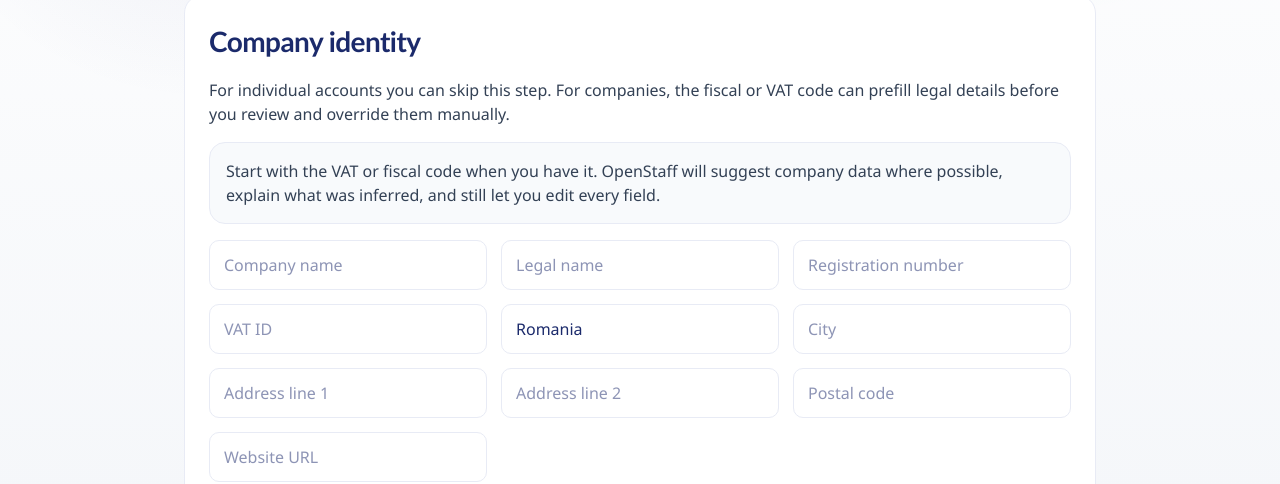
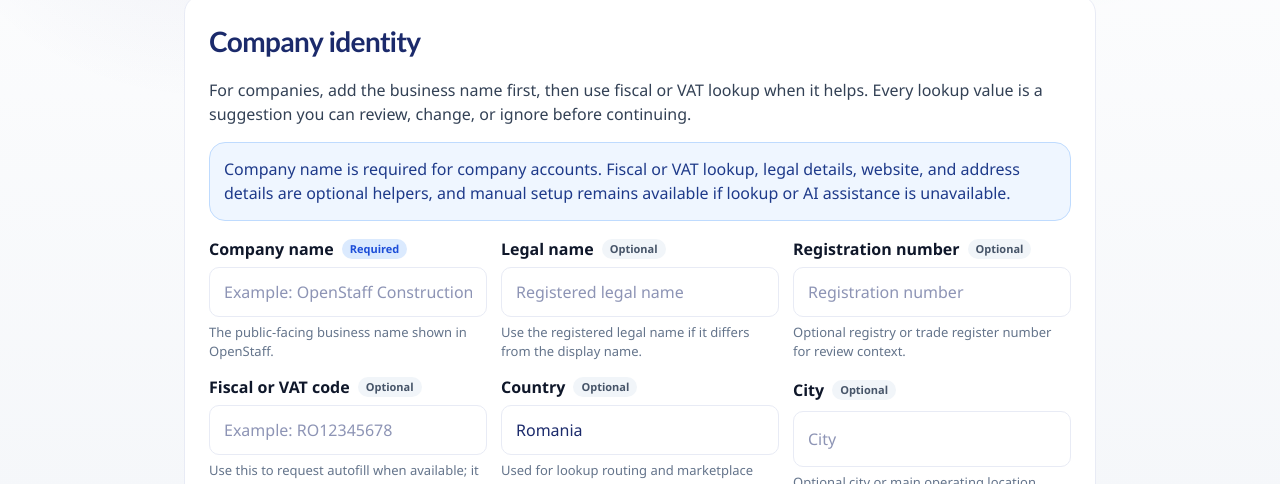
Before and after one commit to openstaffeu-lab/openstaff-platform, a Next.js app in the folder apps/admin/web/: page /onboarding/company in a window 1280 px wide. Shown: the part 316-800 px from the top of the page. Built offline with nearby package versions, Linux system fonts and the light colour scheme; no server answers.

Commit message:
feat(exec77c): harden openstaff release and onboarding flows

```diff
--- a/apps/admin/web/app/onboarding/company/page.tsx
+++ b/apps/admin/web/app/onboarding/company/page.tsx
@@ -1,6 +1,6 @@
 "use client";
 
-import type { CSSProperties } from "react";
+import type { CSSProperties, ReactNode } from "react";
 import { useEffect, useState } from "react";
 import { useRouter } from "next/navigation";
 import { useAuth } from "@/context/AuthContext";
@@ -73,40 +73,58 @@ export default function OnboardingCompanyPage() {
   }
 
   const companyRequired = user?.actorType !== "INDIVIDUAL";
+  const canContinue = !companyRequired || form.companyName.trim().length > 0;
+
+  function updateField<Key extends keyof typeof form>(key: Key, value: (typeof form)[Key]) {
+    setForm((current) => ({ ...current, [key]: value }));
+  }
 
   return (
     <section style={{ background: "white", borderRadius: 18, padding: 24, border: "1px solid #E8EBF5" }}>
       <div style={{ display: "grid", gap: 16 }}>
         <h2 style={{ color: "#1B2A6B", fontSize: 28, fontWeight: 800, margin: 0 }}>Company identity</h2>
         <p style={{ color: "#334155", margin: 0 }}>
-          For individual accounts you can skip this step. For companies, the fiscal or VAT code can
-          prefill legal details before you review and override them manually.
+          For companies, add the business name first, then use fiscal or VAT lookup when it helps.
+          Every lookup value is a suggestion you can review, change, or ignore before continuing.
         </p>
 
-        <div
-          style={{
-            borderRadius: 16,
-            background: "#F8FAFC",
-            border: "1px solid #E8EBF5",
-            padding: 16,
-            color: "#334155",
-          }}
-        >
-          Start with the VAT or fiscal code when you have it. OpenStaff will suggest company data
-          where possible, explain what was inferred, and still let you edit every field.
+        <div style={releaseNoteStyle}>
+          Company name is required for company accounts. Fiscal or VAT lookup, legal details,
+          website, and address details are optional helpers, and manual setup remains available if
+          lookup or AI assistance is unavailable.
         </div>
 
-        <div style={{ display: "grid", gridTemplateColumns: "repeat(auto-fit, minmax(220px, 1fr))", gap: 14 }}>
-          <input value={form.companyName} onChange={(event) => setForm((current) => ({ ...current, companyName: event.target.value }))} placeholder="Company name" style={inputStyle} />
-          <input value={form.legalName} onChange={(event) => setForm((current) => ({ ...current, legalName: event.target.value }))} placeholder="Legal name" style={inputStyle} />
-          <input value={form.registrationNumber} onChange={(event) => setForm((current) => ({ ...current, registrationNumber: event.target.value }))} placeholder="Registration number" style={inputStyle} />
-          <input value={form.vatId} onChange={(event) => setForm((current) => ({ ...current, vatId: event.target.value }))} placeholder="VAT ID" style={inputStyle} />
-          <input value={form.country} onChange={(event) => setForm((current) => ({ ...current, country: event.target.value }))} placeholder="Country" style={inputStyle} />
-          <input value={form.city} onChange={(event) => setForm((current) => ({ ...current, city: event.target.value }))} placeholder="City" style={inputStyle} />
-          <input value={form.addressLine1} onChange={(event) => setForm((current) => ({ ...current, addressLine1: event.target.value }))} placeholder="Address line 1" style={inputStyle} />
-          <input value={form.addressLine2} onChange={(event) => setForm((current) => ({ ...current, addressLine2: event.target.value }))} placeholder="Address line 2" style={inputStyle} />
-          <input value={form.postalCode} onChange={(event) => setForm((current) => ({ ...current, postalCode: event.target.value }))} placeholder="Postal code" style={inputStyle} />
-          <input value={form.website} onChange={(event) => setForm((current) => ({ ...current, website: event.target.value }))} placeholder="Website URL" style={inputStyle} />
+        <div style={{ display: "grid", gridTemplateColumns: "repeat(auto-fit, minmax(240px, 1fr))", gap: 14 }}>
+          <CompanyField label="Company name" required={companyRequired} helper="The public-facing business name shown in OpenStaff.">
+            <input value={form.companyName} onChange={(event) => updateField("companyName", event.target.value)} placeholder="Example: OpenStaff Construction SRL" style={inputStyle} />
+          </CompanyField>
+          <CompanyField label="Legal name" helper="Use the registered legal name if it differs from the display name.">
+            <input value={form.legalName} onChange={(event) => updateField("legalName", event.target.value)} placeholder="Registered legal name" style={inputStyle} />
+          </CompanyField>
+          <CompanyField label="Registration number" helper="Optional registry or trade register number for review context.">
+            <input value={form.registrationNumber} onChange={(event) => updateField("registrationNumber", event.target.value)} placeholder="Registration number" style={inputStyle} />
+          </CompanyField>
+          <CompanyField label="Fiscal or VAT code" helper="Use this to request autofill when available; it is not required for manual setup.">
+            <input value={form.vatId} onChange={(event) => updateField("vatId", event.target.value)} placeholder="Example: RO12345678" style={inputStyle} />
+          </CompanyField>
+          <CompanyField label="Country" helper="Used for lookup routing and marketplace context.">
+            <input value={form.country} onChange={(event) => updateField("country", event.target.value)} placeholder="Country" style={inputStyle} />
+          </CompanyField>
+          <CompanyField label="City" helper="Optional city or main operating location.">
+            <input value={form.city} onChange={(event) => updateField("city", event.target.value)} placeholder="City" style={inputStyle} />
+          </CompanyField>
+          <CompanyField label="Address line 1" helper="Optional registered or operating address.">
+            <input value={form.addressLine1} onChange={(event) => updateField("addressLine1", event.target.value)} placeholder="Street and number" style={inputStyle} />
+          </CompanyField>
+          <CompanyField label="Address line 2" helper="Optional building, floor, suite, or locality detail.">
+            <input value={form.addressLine2} onChange={(event) => updateField("addressLine2", event.target.value)} placeholder="Additional address detail" style={inputStyle} />
+          </CompanyField>
+          <CompanyField label="Postal code" helper="Optional postal code for company records.">
+            <input value={form.postalCode} onChange={(event) => updateField("postalCode", event.target.value)} placeholder="Postal code" style={inputStyle} />
+          </CompanyField>
+          <CompanyField label="Website" helper="Optional public website, if available.">
+            <input value={form.website} onChange={(event) => updateField("website", event.target.value)} placeholder="https://example.com" style={inputStyle} />
+          </CompanyField>
         </div>
 
         <div style={{ display: "flex", gap: 12, flexWrap: "wrap" }}>
@@ -138,12 +156,8 @@ export default function OnboardingCompanyPage() {
                   companyName: result.company.companyName ?? form.companyName,
                   companyCui: result.company.vatId ?? form.vatId,
                 });
-              } catch (lookupError) {
-                setError(
-                  lookupError instanceof Error
-                    ? lookupError.message
-                    : "We could not look up that company automatically.",
-                );
+              } catch {
+                setError("Company lookup is unavailable. You can continue manually.");
               } finally {
                 setLookingUp(false);
               }
@@ -154,7 +168,7 @@ export default function OnboardingCompanyPage() {
             {lookingUp ? "Looking up company..." : "Autofill from fiscal / VAT code"}
           </button>
           <span style={{ alignSelf: "center", color: "#64748B", fontSize: 14 }}>
-            Manual edit always stays available after autofill.
+            Lookup never saves automatically. Keep, change, or ignore any filled value.
           </span>
         </div>
 
@@ -173,8 +187,12 @@ export default function OnboardingCompanyPage() {
             </div>
             <div style={{ marginTop: 6 }}>{lookup.explanation}</div>
             <div style={{ marginTop: 8, fontSize: 14, color: "#475569" }}>
-              Provider label: {lookup.providerLabel} · Trusted source:{" "}
-              {lookup.verifiedSource ? "yes" : "manual review still needed"} · Checked at:{" "}
+              Review the filled fields above before continuing. This step still saves only when you
+              press Continua.
+            </div>
+            <div style={{ marginTop: 8, fontSize: 14, color: "#475569" }}>
+              Source: {lookup.providerLabel} | Review status:{" "}
+              {lookup.verifiedSource ? "trusted source" : "manual review still needed"} | Checked at:{" "}
               {new Date(lookup.lookupTimestamp).toLocaleString("ro-RO")}
             </div>
             {lookup.company.legalStatus ? (
@@ -183,13 +201,13 @@ export default function OnboardingCompanyPage() {
               </div>
             ) : null}
             <div style={{ marginTop: 10, fontSize: 14, color: "#475569" }}>
-              Provider: {lookup.provider} · Verification: {lookup.verificationStatus} · Normalized
-              code: {lookup.normalizedFiscalCode || "-"}
+              Verification: {lookup.verificationStatus}. Normalized fiscal code:{" "}
+              {lookup.normalizedFiscalCode || "-"}.
             </div>
           </div>
         ) : null}
 
-        {error ? <div style={{ color: "#DC2626" }}>{error}</div> : null}
+        {error ? <div style={errorStyle}>{error} Manual company setup remains available.</div> : null}
 
         <div style={{ display: "flex", justifyContent: "space-between", gap: 12, flexWrap: "wrap" }}>
           <button onClick={() => router.push("/onboarding/identity")} style={secondaryButton}>
@@ -229,7 +247,7 @@ export default function OnboardingCompanyPage() {
                 }
 
                 if (!form.companyName.trim()) {
-                  setError("Company name este obligatoriu pentru acest pas.");
+                  setError("Company name is required for company accounts.");
                   return;
                 }
 
@@ -252,17 +270,14 @@ export default function OnboardingCompanyPage() {
                     currentStep: "completion",
                   });
                   router.push("/onboarding/completion");
-                } catch (saveError) {
-                  setError(
-                    saveError instanceof Error
-                      ? saveError.message
-                      : "Nu am putut salva company profile.",
-                  );
+                } catch {
+                  setError("We could not save the company profile.");
                 } finally {
                   setSaving(false);
                 }
               }}
-              disabled={saving}
+              disabled={saving || !canContinue}
+              title={!canContinue ? "Add a company name to continue." : undefined}
               style={primaryButton}
             >
               {saving ? "Se salveaza..." : "Continua"}
@@ -273,6 +288,67 @@ export default function OnboardingCompanyPage() {
     </section>
   );
 }
+
+function CompanyField({
+  label,
+  helper,
+  required = false,
+  children,
+}: {
+  label: string;
+  helper: string;
+  required?: boolean;
+  children: ReactNode;
+}) {
+  return (
+    <label style={{ display: "grid", gap: 6 }}>
+      <span style={{ display: "flex", alignItems: "center", gap: 8, color: "#0F172A", fontWeight: 700 }}>
+        {label}
+        <span style={required ? requiredPillStyle : optionalPillStyle}>
+          {required ? "Required" : "Optional"}
+        </span>
+      </span>
+      {children}
+      <span style={{ color: "#64748B", fontSize: 13, lineHeight: 1.45 }}>{helper}</span>
+    </label>
+  );
+}
+
+const releaseNoteStyle: CSSProperties = {
+  borderRadius: 16,
+  border: "1px solid #BFDBFE",
+  background: "#EFF6FF",
+  color: "#1E3A8A",
+  padding: 14,
+  lineHeight: 1.55,
+};
+
+const errorStyle: CSSProperties = {
+  borderRadius: 14,
+  border: "1px solid #FECACA",
+  background: "#FEF2F2",
+  color: "#991B1B",
+  padding: 14,
+  lineHeight: 1.5,
+};
+
+const requiredPillStyle: CSSProperties = {
+  borderRadius: 999,
+  background: "#DBEAFE",
+  color: "#1D4ED8",
+  padding: "2px 8px",
+  fontSize: 11,
+  fontWeight: 800,
+};
+
+const optionalPillStyle: CSSProperties = {
+  borderRadius: 999,
+  background: "#F1F5F9",
+  color: "#475569",
+  padding: "2px 8px",
+  fontSize: 11,
+  fontWeight: 800,
+};
 
 const inputStyle: CSSProperties = {
   width: "100%",
```
Also changed, not shown: 2 other files (tests, documents, lock files or other folders).
